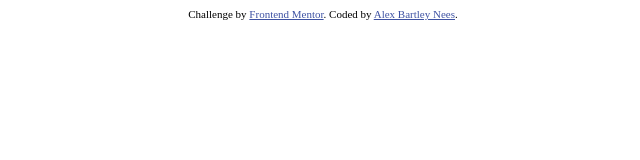
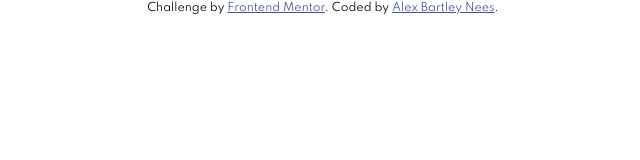
Before and after one commit to alex-bartleynees/calculator-app, a website: page index.html in a window 1280 px wide. Shown: the whole page, without its empty margins (317-957 px from the left). Drawn offline with Linux system fonts and the light colour scheme.

Commit message:
Add typography

```diff
--- a/index.html
+++ b/index.html
@@ -5,6 +5,12 @@
         <meta name="viewport" content="width=device-width, initial-scale=1.0" />
         <!-- displays site properly based on user's device -->
 
+        <link rel="preconnect" href="https://fonts.googleapis.com" />
+        <link rel="preconnect" href="https://fonts.gstatic.com" crossorigin />
+        <link
+            href="https://fonts.googleapis.com/css2?family=Spartan:wght@100;200;300;400;500;600;700;800;900&display=swap"
+            rel="stylesheet"
+        />
         <link rel="icon" type="image/png" sizes="32x32" href="./images/favicon-32x32.png" />
         <link rel="stylesheet" href="./css/output.css" />
         <script src="./src/index.js" async></script>
--- /dev/null
+++ b/sass/base/_typography.scss
@@ -0,0 +1,4 @@
+body {
+    font-family: 'Spartan', sans-serif;
+    font-size: 32px;
+}
--- a/sass/main.scss
+++ b/sass/main.scss
@@ -1,2 +1,4 @@
+@use 'abstracts/variables';
 @use 'base/reset';
+@use 'base/typography';
 @use 'pages/calculator';
```
Also changed, not shown: css/output.css, 1 other file.
